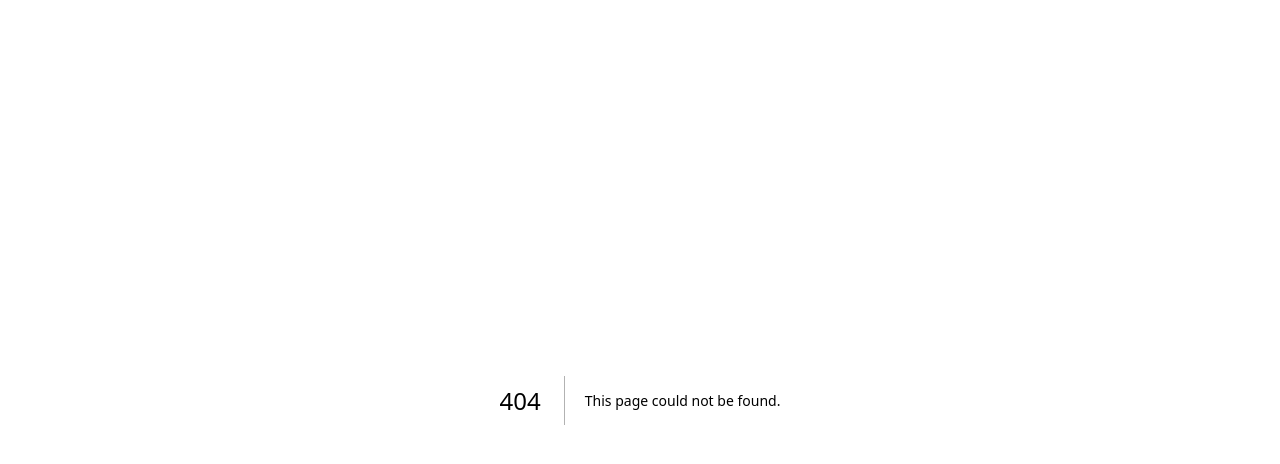
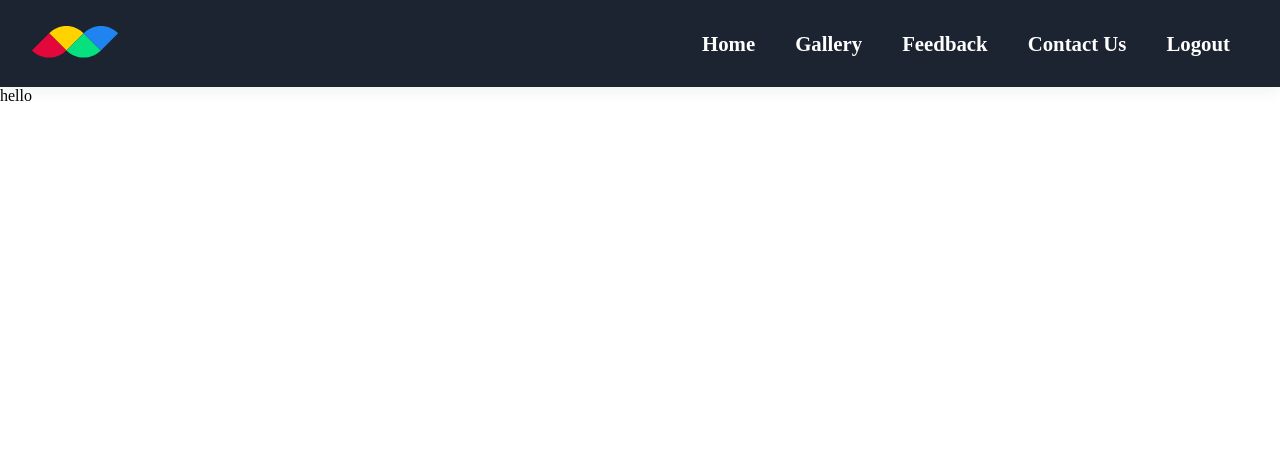
Before and after one commit to Yashwithagit/photography, a Next.js app: page /contactus in a window 1280 px wide. Before the commit this address had no page. Shown: the top 464 px of the page. Built offline with nearby package versions, Linux system fonts and the light colour scheme; sample sign-in values are in the browser's storage.

Commit message:
FEAT:Contactus page creation

```diff
--- /dev/null
+++ b/app/contactus/page.tsx
@@ -0,0 +1,12 @@
+import NavBar from '@/components/NavBar'
+import PageWithAuth from '@/context/auth'
+import { NextPage } from 'next'
+import React from 'react'
+
+const ContactUs: NextPage = () => {
+  return (
+    <><NavBar /><div>hello</div></>
+  )
+}
+
+export default PageWithAuth(ContactUs)
```
